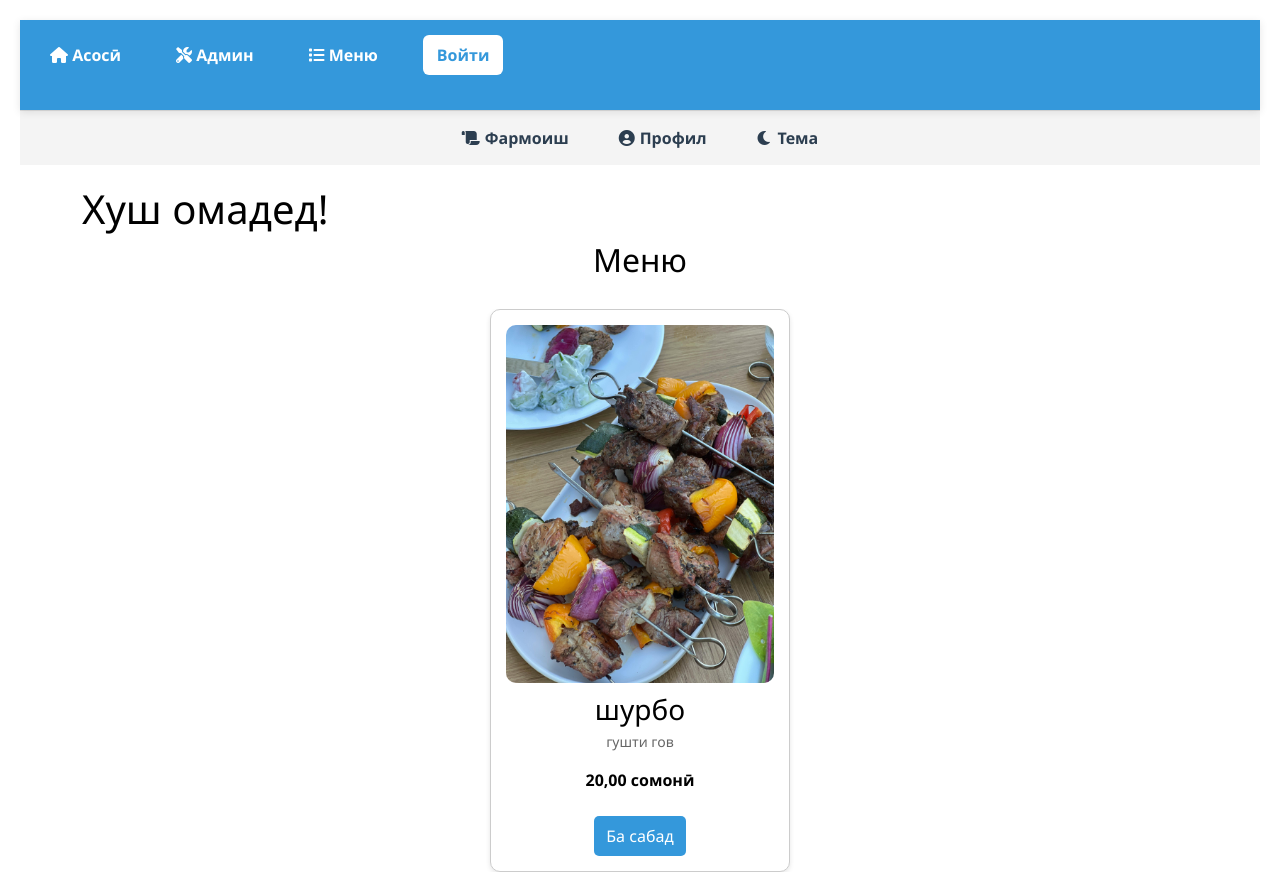
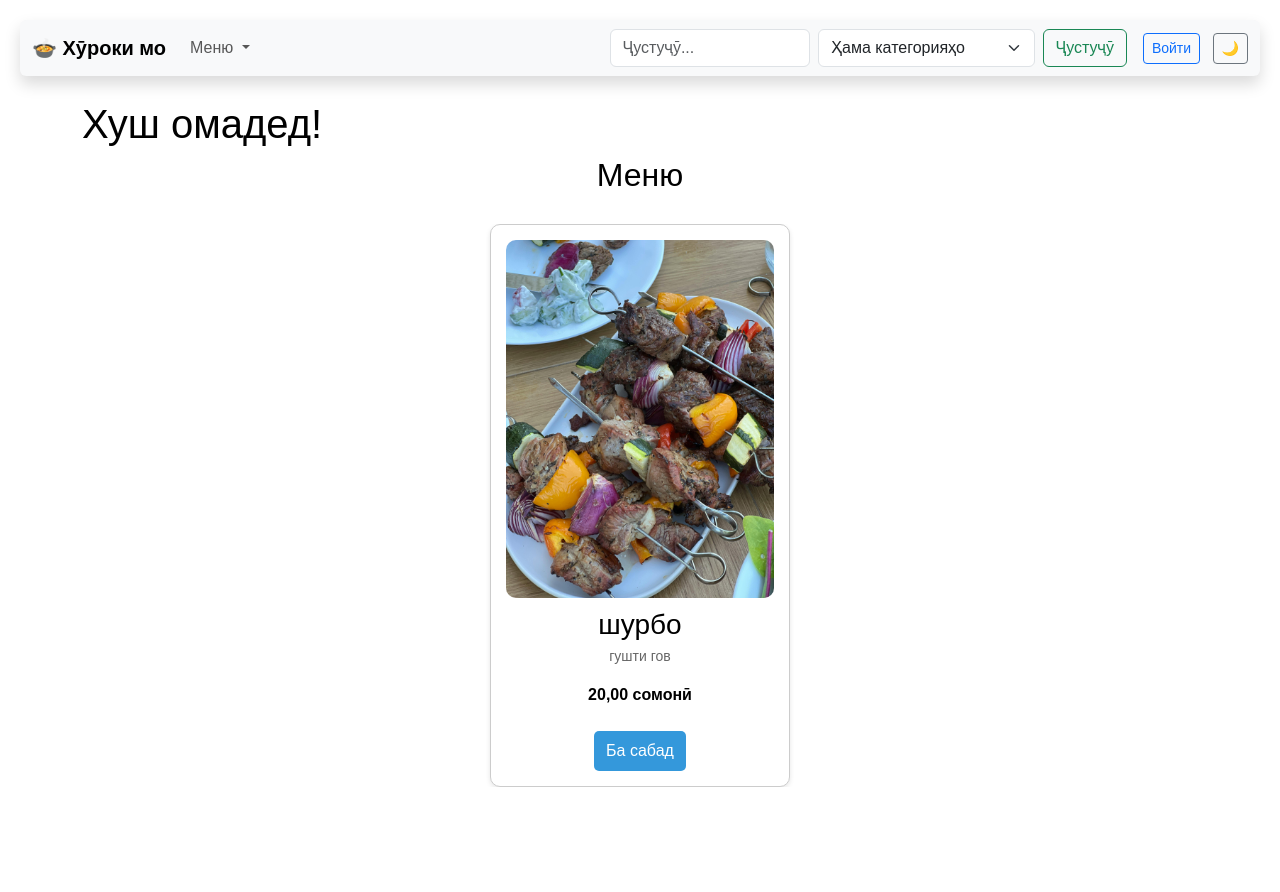
Before and after one commit to yahyokhoja/foodchat, a Django app: page / in a window 1280 px wide. After the commit the page ends 787 px from the top, so only its background shows below. Run offline with Django 5.2, Linux system fonts and the light colour scheme; data comes from the database, SQL or seed files in the repository; both versions use the stored data as it was after the commit; some libraries are stand-ins or nearby versions.

Commit message:
Первый коммит

```diff
--- a/bot/models.py
+++ b/bot/models.py
@@ -41,13 +41,23 @@ class Order(models.Model):
         verbose_name = "Заказ"
         verbose_name_plural = "Заказы"
 
+from django.db import models
 
 class Dish(models.Model):
+    CATEGORY_CHOICES = [
+        ('osh', 'Ош'),
+        ('kabob', 'Кабоб'),
+        ('salad', 'Салат'),
+        ('desert', 'Десерт'),
+        ('drink', 'Нӯшокиҳо'),
+    ]
+
     name = models.CharField(max_length=100)
     description = models.TextField()
     price = models.DecimalField(max_digits=10, decimal_places=2)
     image = models.ImageField(upload_to='dishes_images/')
     available = models.BooleanField(default=True)
+    category = models.CharField(max_length=50, choices=CATEGORY_CHOICES, default='osh')
 
     def __str__(self):
         return self.name
--- a/bot/templates/bot/base.html
+++ b/bot/templates/bot/base.html
@@ -1,11 +1,12 @@
-<!-- templates/base.html -->
 <!DOCTYPE html>
 <html lang="tg">
 <head>
   <meta charset="UTF-8" />
   <meta name="viewport" content="width=device-width, initial-scale=1.0"/>
   <link href="https://cdn.jsdelivr.net/npm/bootstrap@5.3.2/dist/css/bootstrap.min.css" rel="stylesheet">
+  <script src="https://kit.fontawesome.com/a076d05399.js" crossorigin="anonymous"></script>
   <title>{% block title %}Меню хӯроки мо{% endblock %}</title>
+
   <style>
     :root {
       --bg-color: #ffffff;
@@ -15,7 +16,7 @@
       --link-hover-glow: #4CAF50;
     }
 
-    body.dark {
+    body.dark-theme {
       --bg-color: #121212;
       --text-color: #ffffff;
       --item-bg: #1e1e1e;
@@ -40,29 +41,6 @@
       text-shadow: 0 0 5px var(--link-hover-glow), 0 0 10px var(--link-hover-glow);
     }
 
-    nav {
-      margin-bottom: 20px;
-    }
-
-    nav a {
-      margin-right: 15px;
-      padding: 5px 10px;
-      border-radius: 4px;
-    }
-
-    nav a:hover {
-      background-color: rgba(76, 175, 80, 0.1);
-    }
-
-    button {
-      cursor: pointer;
-      padding: 5px 10px;
-      border: none;
-      background-color: #4CAF50;
-      color: white;
-      border-radius: 4px;
-    }
-
     #popup {
       display: none;
       position: fixed;
@@ -74,19 +52,69 @@
       border-radius: 8px;
       z-index: 999;
     }
+
+    .search-bar {
+      max-width: 600px;
+    }
   </style>
 </head>
-<script src="https://cdn.jsdelivr.net/npm/bootstrap@5.3.2/dist/js/bootstrap.bundle.min.js"></script>
 
 <body>
 
-    {% include 'bot/header.html' %}
+  <!-- Навбар с дропдауном -->
+  <nav class="navbar navbar-expand-lg navbar-light bg-light rounded shadow mb-4">
+    <div class="container-fluid">
+      <a class="navbar-brand fw-bold" href="/">🍲 Хӯроки мо</a>
+      <button class="navbar-toggler" type="button" data-bs-toggle="collapse" data-bs-target="#navbarContent">
+        <span class="navbar-toggler-icon"></span>
+      </button>
 
+      <div class="collapse navbar-collapse justify-content-between" id="navbarContent">
+        <ul class="navbar-nav me-auto mb-2 mb-lg-0">
 
+          <!-- Дропдаун -->
+          <li class="nav-item dropdown">
+            <a class="nav-link dropdown-toggle" href="#" id="menuDropdown" role="button" data-bs-toggle="dropdown">
+              Меню
+            </a>
+            <ul class="dropdown-menu" aria-labelledby="menuDropdown">
+              <li><a class="dropdown-item" href="/menu/">Асосӣ</a></li>
+              <li><a class="dropdown-item" href="/popular/">Машҳур</a></li>
+              <li><a class="dropdown-item" href="/cart/">Сабад</a></li>
+              <li><a class="dropdown-item" href="/orders/">Фармоишҳо</a></li>
+            </ul>
+          </li>
+
+        </ul>
+
+        <!-- Строка поиска -->
+        <form class="d-flex search-bar" role="search" method="GET" action="/search/">
+          <input class="form-control me-2" type="search" name="q" placeholder="Ҷустуҷӯ..." aria-label="Search">
+          <select class="form-select me-2" name="category">
+            <option value="">Ҳама категорияҳо</option>
+            <option value="osh">Ош</option>
+            <option value="кабоб">Кабоб</option>
+            <option value="салат">Салат</option>
+            <option value="десерт">Десерт</option>
+          </select>
+          <button class="btn btn-outline-success" type="submit">Ҷустуҷӯ</button>
+        </form>
+
+        <!-- Авторизация + Тема -->
+        <div class="ms-3">
+          <button class="btn btn-sm btn-outline-primary me-2" id="login-logout-btn" onclick="toggleLoginLogout()">Войти</button>
+          <button class="btn btn-sm btn-outline-secondary" onclick="toggleTheme()">🌙</button>
+        </div>
+      </div>
+    </div>
+  </nav>
 
   {% block content %}{% endblock %}
 
   <div id="popup"></div>
+
+  <!-- Bootstrap JS -->
+  <script src="https://cdn.jsdelivr.net/npm/bootstrap@5.3.2/dist/js/bootstrap.bundle.min.js"></script>
 
   <script>
     function toggleLoginLogout() {
@@ -105,24 +133,6 @@
       }
     }
 
-    window.onload = function () {
-      const phone = localStorage.getItem('phoneNumber');
-      const loginBtn = document.getElementById('login-logout-btn');
-      if (loginBtn) {
-        loginBtn.textContent = phone ? 'Выйти' : 'Войти';
-      }
-    };
-
-    function showPopup(message) {
-      const popup = document.getElementById('popup');
-      popup.textContent = message;
-      popup.style.display = 'block';
-      setTimeout(() => {
-        popup.style.display = 'none';
-      }, 3000);
-    }
-  </script>
-  <script>
     function toggleTheme() {
       const body = document.body;
       const currentTheme = body.classList.contains('dark-theme') ? 'dark' : 'light';
@@ -136,16 +146,27 @@
       }
     }
 
-    // Применяем тему при загрузке страницы
+    function showPopup(message) {
+      const popup = document.getElementById('popup');
+      popup.textContent = message;
+      popup.style.display = 'block';
+      setTimeout(() => {
+        popup.style.display = 'none';
+      }, 3000);
+    }
+
     window.onload = function () {
+      const phone = localStorage.getItem('phoneNumber');
+      const loginBtn = document.getElementById('login-logout-btn');
+      if (loginBtn) {
+        loginBtn.textContent = phone ? 'Выйти' : 'Войти';
+      }
+
       const savedTheme = localStorage.getItem('theme');
       if (savedTheme === 'dark') {
         document.body.classList.add('dark-theme');
       }
     };
   </script>
-
-
-
 </body>
 </html>
--- a/bot/urls.py
+++ b/bot/urls.py
@@ -18,3 +18,17 @@ urlpatterns = [
     path('logout/', LogoutView.as_view(next_page='/'), name='logout'),
 
 ]
+
+
+def search(request):
+    query = request.GET.get('q', '')
+    category = request.GET.get('category', '')
+    results = Dish.objects.all()
+
+    if query:
+        results = results.filter(name__icontains=query)
+
+    if category:
+        results = results.filter(category__iexact=category)
+
+    return render(request, 'bot/search_results.html', {'results': results, 'query': query})
```
Also changed, not shown: bot/admin.py (+9 -1 lines), bot/migrations/0004_dish_category.py (added), db.sqlite3.
